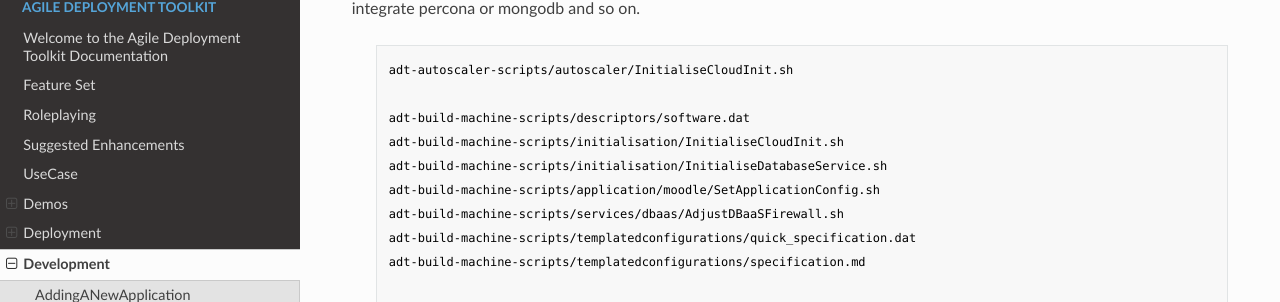
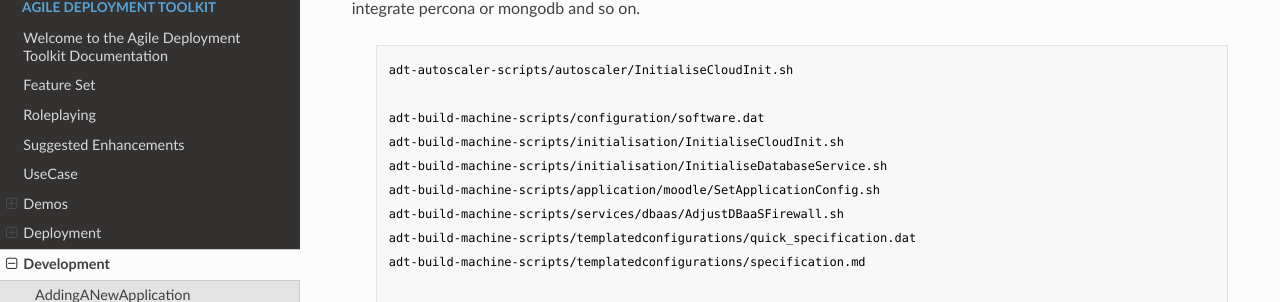
Before and after one commit to wintersys-dev/adt-documentation, an MkDocs documentation site: the page built from docs/Agile Deployment Toolkit/Development/AddingANewDatabaseType.md, in a window 1280 px wide and 1010 px high. Shown: the part 126-428 px from the top of the window. Built offline with MkDocs 1.6.1, drawn with Linux system fonts in a browser that asks for light colours; nearby versions of some CDN libraries; some of the changed text lies outside the part shown.

Commit message:
Update AddingANewDatabaseType.md

```diff
--- a/docs/Agile Deployment Toolkit/Development/AddingANewDatabaseType.md
+++ b/docs/Agile Deployment Toolkit/Development/AddingANewDatabaseType.md
@@ -2,7 +2,7 @@ To support a new database engine type you will need to modify or add to the foll
 
 >     adt-autoscaler-scripts/autoscaler/InitialiseCloudInit.sh
 
->     adt-build-machine-scripts/descriptors/software.dat
+>     adt-build-machine-scripts/configuration/software.dat
 >     adt-build-machine-scripts/initialisation/InitialiseCloudInit.sh
 >     adt-build-machine-scripts/initialisation/InitialiseDatabaseService.sh
 >     adt-build-machine-scripts/application/moodle/SetApplicationConfig.sh
```
